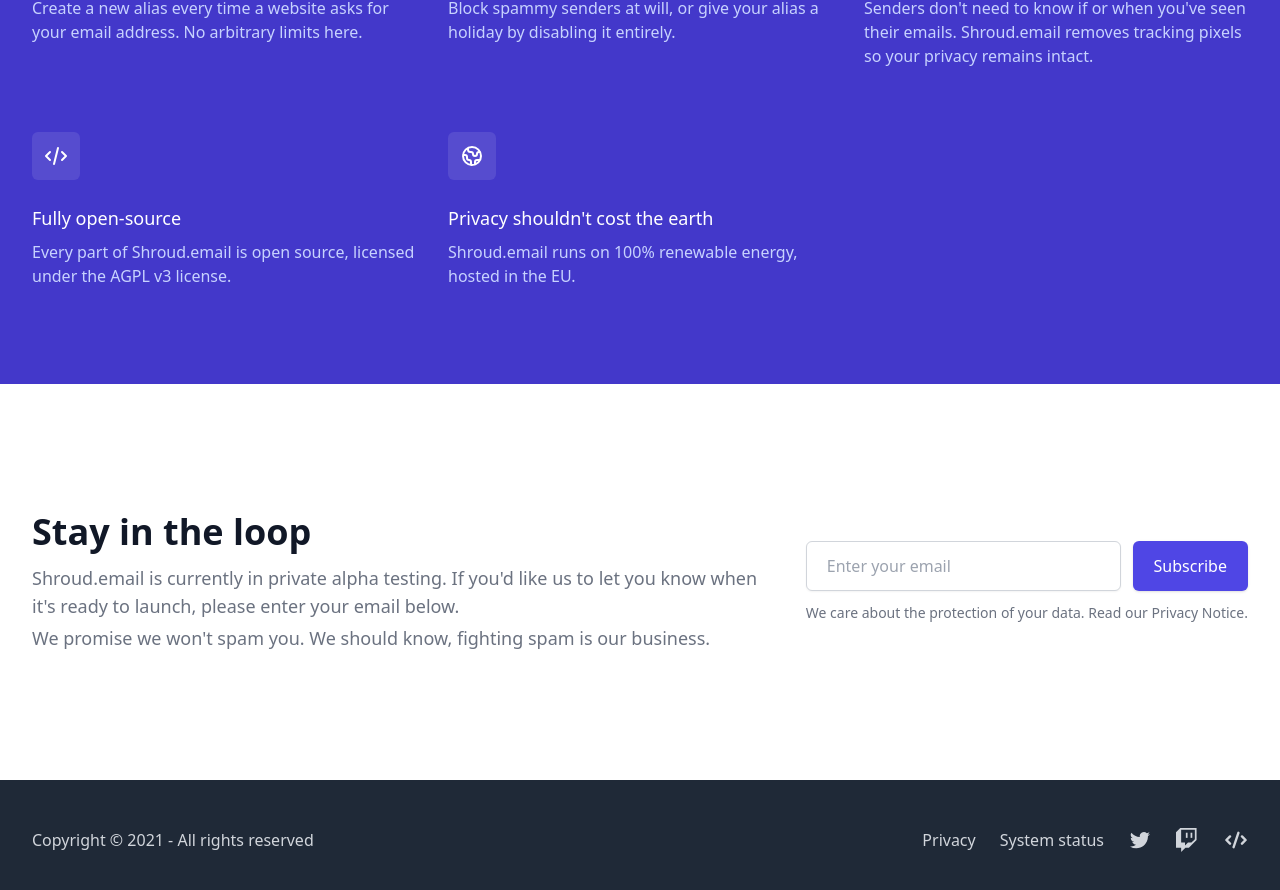
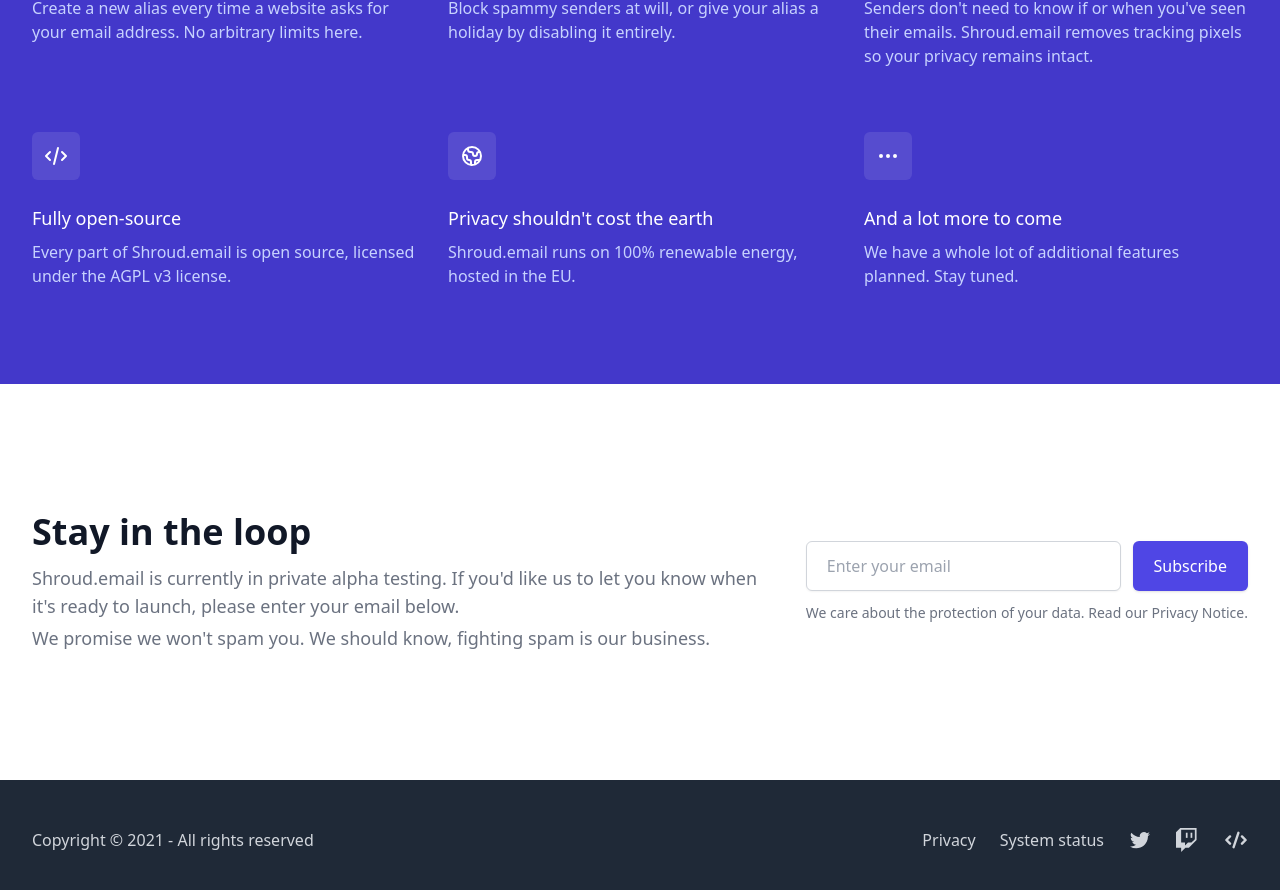
Before and after one commit to Shroud-email/website, a Nuxt app: page / in a window 1280 px wide. Shown: the part 1192-2082 px from the top of the page. Built offline with nearby package versions, Linux system fonts and the light colour scheme.

Commit message:
add final feature block

```diff
--- a/components/organisms/feature-section.vue
+++ b/components/organisms/feature-section.vue
@@ -58,6 +58,7 @@
   MailIcon,
   GlobeIcon,
   EyeOffIcon,
+  DotsHorizontalIcon,
 } from "@heroicons/vue/outline"
 
 const features = [
@@ -91,6 +92,12 @@
       "Shroud.email runs on 100% renewable energy, hosted in the EU.",
     icon: GlobeIcon,
   },
+  {
+    name: "And a lot more to come",
+    description:
+      "We have a whole lot of additional features planned. Stay tuned.",
+    icon: DotsHorizontalIcon,
+  },
 ]
 export default {
   setup() {
```
